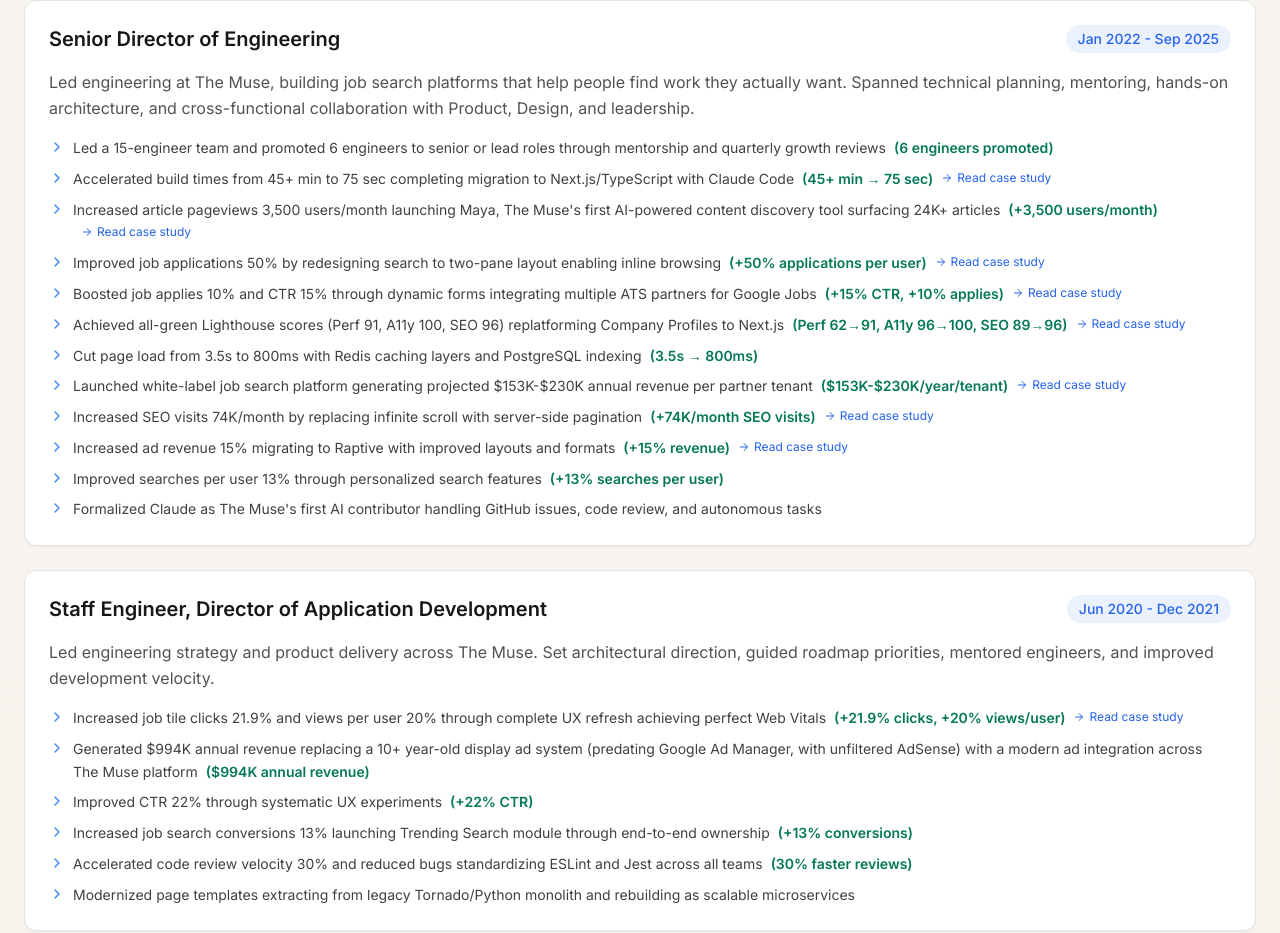
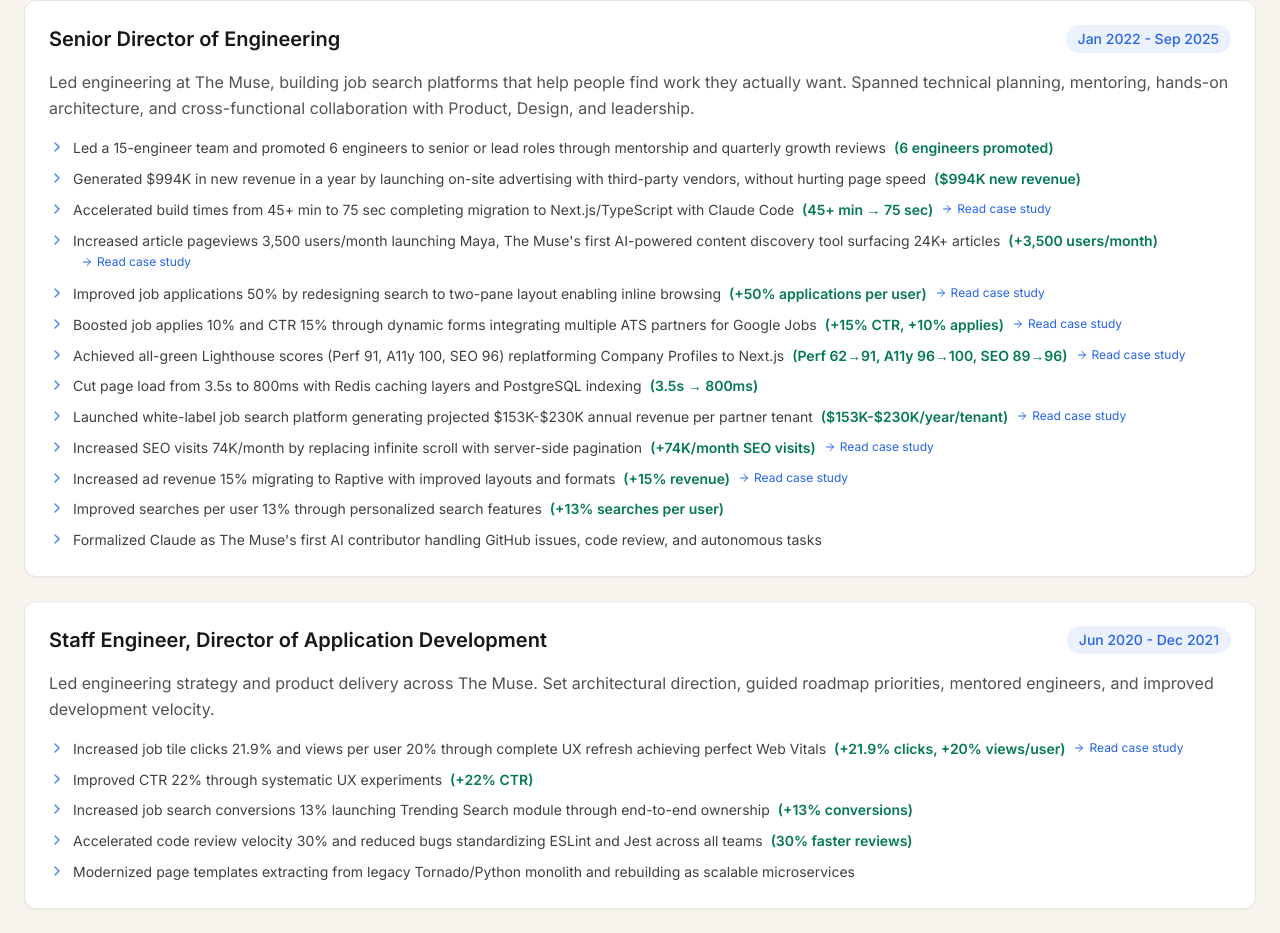
Before and after one commit to RichardDillman/RIchardDillman.com, a Next.js app: page /experience in a window 1280 px wide. Shown: the part 1715-2648 px from the top of the page. Built offline with nearby package versions, Linux system fonts and the light colour scheme.

Commit message:
Credit the $994K to the 2024 Muse ad launch (#42)
The revenue came from launching on-site advertising in 2024, per my 2024
review notes, not from replacing an older ad system. Moves it to Senior
Director of Engineering and fixes the wording on the site and both resumes.

```diff
--- a/data/experience.ts
+++ b/data/experience.ts
@@ -163,6 +163,12 @@
               'Led a 15-engineer team and promoted 6 engineers to senior or lead roles through mentorship and quarterly growth reviews.',
           },
           {
+            text: 'Generated $994K in new revenue in a year by launching on-site advertising with third-party vendors, without hurting page speed',
+            resume:
+              'Generated $994K in new ad revenue in a year by launching on-site advertising with third-party vendors without slowing the site.',
+            metrics: '$994K new revenue',
+          },
+          {
             text: "Increased article pageviews 3,500 users/month launching Maya, The Muse's first AI-powered content discovery tool surfacing 24K+ articles",
             resume:
               "Launched Maya, The Muse's first AI content discovery tool, adding 3,500 article readers a month across 24K+ articles.",
@@ -245,12 +251,6 @@
               'Increased job tile clicks 21.9% and views per user 20% with a search UX refresh that passed Core Web Vitals.',
             metrics: '+21.9% clicks, +20% views/user',
             projectId: 'the-muse-search-ux-refresh',
-          },
-          {
-            text: 'Generated $994K annual revenue replacing a 10+ year-old display ad system (predating Google Ad Manager, with unfiltered AdSense) with a modern ad integration across The Muse platform',
-            resume:
-              'Generated $994K in annual revenue by replacing a 10+ year-old ad system that predated Google Ad Manager with a modern display ad integration.',
-            metrics: '$994K annual revenue',
           },
           {
             text: 'Improved CTR 22% through systematic UX experiments',
```
Also changed, not shown: resume/Richard-Dillman-Director-Resume.md (+2 -2 lines), resume/Richard-Dillman-Engineer-Resume.md (+1 -1 lines), 2 other files (tests, documents, lock files or other folders).
